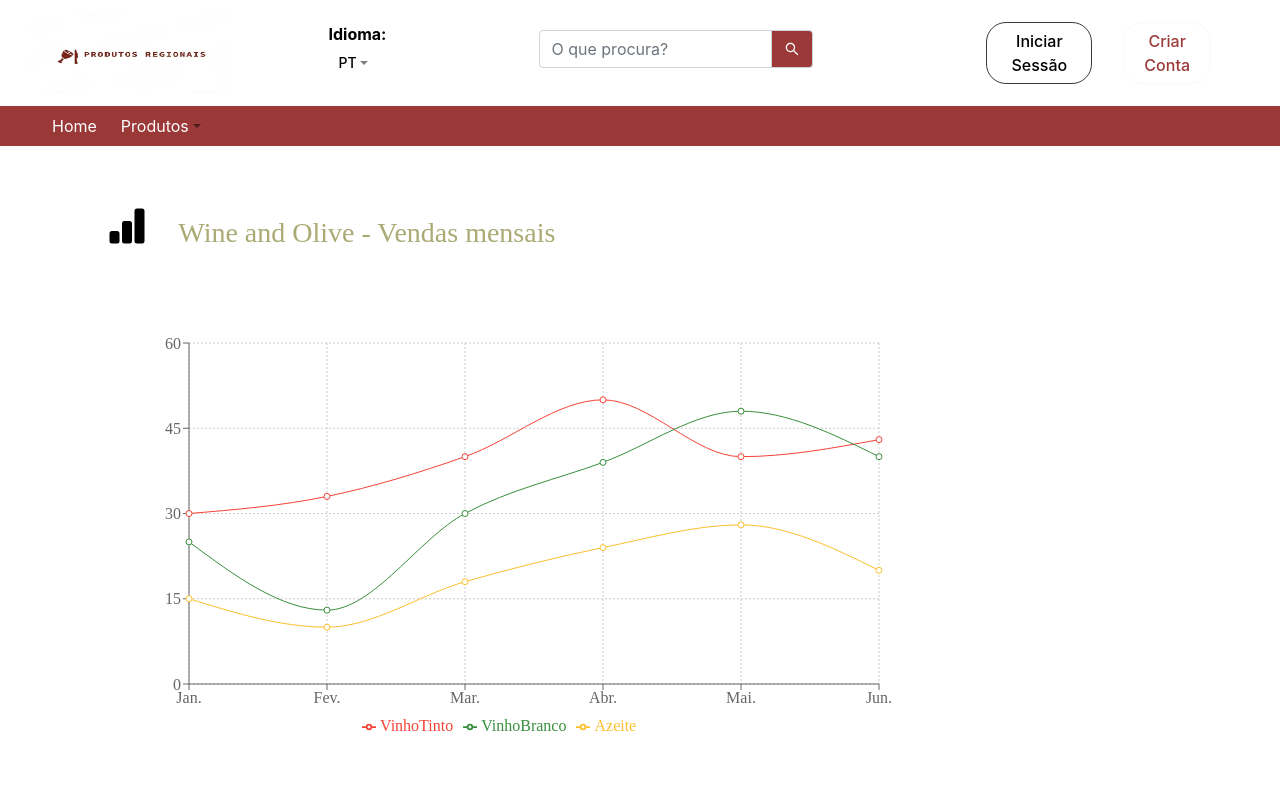
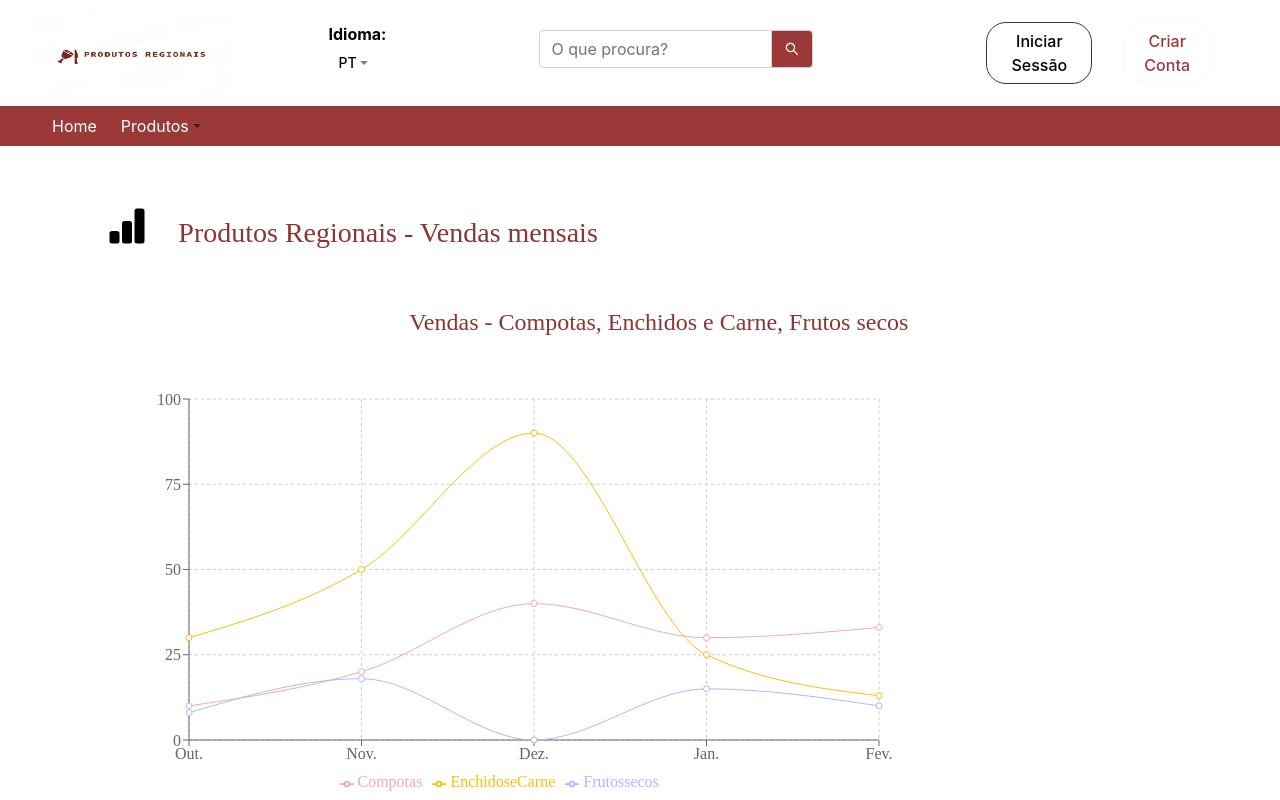
Before and after one commit to DiogoAndreMachadoDuraes/RegionalProducts-Marketplace, a React (Create React App) app: page /dashboardadmin in a window 1280 px wide. Shown: the top 800 px of the page. Built offline with nearby package versions, Linux system fonts and the light colour scheme.

Commit message:
fix code for dashboards

```diff
--- a/src/ui/screens/dashboardAdmin/dashboardAdmin.tsx
+++ b/src/ui/screens/dashboardAdmin/dashboardAdmin.tsx
@@ -13,57 +13,51 @@ import { Tab, Row, Col, Table, Card } from "react-bootstrap";
 
 const data = [
   {
+    name: "Out.",
+    Compotas: 10,
+    EnchidoseCarne: 30,
+    Frutossecos: 8,
+    /* amt: 0, */
+  },
+  {
+    name: "Nov.",
+    Compotas: 20,
+    EnchidoseCarne: 50,
+    Frutossecos: 18,
+    /* amt: 0, */
+  },
+  {
+    name: "Dez.",
+    Compotas: 40,
+    EnchidoseCarne: 90,
+    Frutossecos: 0,
+    /* amt: 0, */
+  },
+  {
     name: "Jan.",
-    VinhoTinto: 30,
-    VinhoBranco: 25,
-    Azeite: 15,
+    Compotas: 30,
+    EnchidoseCarne: 25,
+    Frutossecos: 15,
     /* amt: 5, */
   },
   {
     name: "Fev.",
-    VinhoTinto: 33,
-    VinhoBranco: 13,
-    Azeite: 10,
+    Compotas: 33,
+    EnchidoseCarne: 13,
+    Frutossecos: 10,
     /* amt: 5, */
   },
-  {
-    name: "Mar.",
-    VinhoTinto: 40,
-    VinhoBranco: 30,
-    Azeite: 18,
-    /* amt: 0, */
-  },
-  {
-    name: "Abr.",
-    VinhoTinto: 50,
-    VinhoBranco: 39,
-    Azeite: 24,
-    /* amt: 0, */
-  },
-  {
-    name: "Mai.",
-    VinhoTinto: 40,
-    VinhoBranco: 48,
-    Azeite: 28,
-    /* amt: 0, */
-  },
-  {
-    name: "Jun.",
-    VinhoTinto: 43,
-    VinhoBranco: 40,
-    Azeite: 20,
-    /* amt: 0, */
-  },
+
 ];
 
 export const DashboardAdmin: React.FC = () => {
-
-return (
-	<>
-		<div>
-    <Row id="row" style={{ color: "black", marginTop: 60 }}>
+  const Spacer = require('react-spacer')
+  return (
+    <>
+      <div>
+      <Row id="row" style={{ color: "black", marginTop: 60 }}>
           <Col sm={1} />
-          <Col sm={9} style={{ color: "444903", fontFamily: "artifika" }}>
+          <Col sm={9} style={{ color: "8A3535", fontFamily: "artifika" }}>
             <BsBarChartFill size="40" style={{ color: "black" }} />
           </Col>
           <Col sm={2} />
@@ -71,22 +65,26 @@ return (
         <Row
           id="row"
           style={{
-            color: "#AAAA74",
+            color: "#8A3535",
             fontFamily: "artifika",
             marginTop: -30,
             marginLeft: -50,
           }}
         >
           <Col sm={2} />
-          <Col sm={9} style={{ color: "#AAAA74", fontFamily: "artifika" }}>
-            <h3> Wine and Olive - Vendas mensais </h3>
+          <Col sm={9} style={{ color:'#8A3535', fontFamily:'Artifika' }}>
+            <h3> Produtos Regionais - Vendas mensais </h3>
           </Col>
           <Col sm={1} />
         </Row>
         <Row style={{ fontFamily: "artifika", marginTop: 30 }}>
           <Col sm={1} />
           <Col sm={10}>
-            <LineChart
+
+              <h4 style={{ alignItems:'center', justifyItems:'center', display:'flex', alignContent:'center', marginLeft:300, marginTop:20, color:'#8A3535', fontFamily:'Artifika' }}>
+                Vendas - Compotas, Enchidos e Carne, Frutos secos
+              </h4>
+            <LineChart  style={{ alignItems:'center', justifyItems:'center', display:'flex', alignContent:'center'}}
               width={800}
               height={600}
               data={data}
@@ -97,27 +95,27 @@ return (
                 bottom: 150,
               }}
             >
-              <CartesianGrid strokeDasharray="2 2" />
+              <CartesianGrid strokeDasharray="3 3" />
               <XAxis dataKey="name" />
               <YAxis />
               <Tooltip />
               <Legend />
               <Line
                 type="monotone"
-                dataKey="VinhoTinto"
-                stroke="#f44336"
+                dataKey="Compotas"
+                stroke="#F3AAAA"
                 activeDot={{ r: 6 }}
               />
               <Line
                 type="monotone"
-                dataKey="VinhoBranco"
-                stroke="#388e3c"
+                dataKey="EnchidoseCarne"
+                stroke="#F4C10B"
                 activeDot={{ r: 6 }}
               />
               <Line
                 type="monotone"
-                dataKey="Azeite"
-                stroke="#fbc02d"
+                dataKey="Frutossecos"
+                stroke="#ACB9FF"
                 activeDot={{ r: 6 }}
               />
             </LineChart>
@@ -135,6 +133,10 @@ return (
           >
             <Col sm={1} />
             <Col sm={10}>
+              <h5 style={{ marginTop: 10, fontFamily:'Artifika'  }}>
+                <br />
+                  Compras mensais mais recentes
+            </h5>
               <Card
                 style={{
                   color: "black",
@@ -152,10 +154,11 @@ return (
                     textAlign: "center",
                   }}
                 >
+
                   <thead style={{ width: 10 }}>
                     <tr>
                       <th>Ordem</th>
-                      <th>Quantidade</th>
+                      <th>Quantidades</th>
                       <th>Produto mais vendido</th>
                       <th>Última Compra</th>
                       <th></th>
@@ -167,7 +170,7 @@ return (
             <Col sm={1} />
           </Row>
         </Tab.Container>
-    </div>
+        </div>
   </>
 )
 };
--- a/src/ui/screens/dashboardProducer/dashboardProducer.tsx
+++ b/src/ui/screens/dashboardProducer/dashboardProducer.tsx
@@ -13,57 +13,51 @@ import { Tab, Row, Col, Table, Card } from "react-bootstrap";
 
 const data = [
   {
+    name: "Out.",
+    Compotas: 10,
+    EnchidoseCarne: 30,
+    Frutossecos: 8,
+    /* amt: 0, */
+  },
+  {
+    name: "Nov.",
+    Compotas: 20,
+    EnchidoseCarne: 50,
+    Frutossecos: 18,
+    /* amt: 0, */
+  },
+  {
+    name: "Dez.",
+    Compotas: 40,
+    EnchidoseCarne: 90,
+    Frutossecos: 0,
+    /* amt: 0, */
+  },
+  {
     name: "Jan.",
-    VinhoTinto: 30,
-    VinhoBranco: 25,
-    Azeite: 15,
+    Compotas: 30,
+    EnchidoseCarne: 25,
+    Frutossecos: 15,
     /* amt: 5, */
   },
   {
     name: "Fev.",
-    VinhoTinto: 33,
-    VinhoBranco: 13,
-    Azeite: 10,
+    Compotas: 33,
+    EnchidoseCarne: 13,
+    Frutossecos: 10,
     /* amt: 5, */
   },
-  {
-    name: "Mar.",
-    VinhoTinto: 40,
-    VinhoBranco: 30,
-    Azeite: 18,
-    /* amt: 0, */
-  },
-  {
-    name: "Abr.",
-    VinhoTinto: 50,
-    VinhoBranco: 39,
-    Azeite: 24,
-    /* amt: 0, */
-  },
-  {
-    name: "Mai.",
-    VinhoTinto: 40,
-    VinhoBranco: 48,
-    Azeite: 28,
-    /* amt: 0, */
-  },
-  {
-    name: "Jun.",
-    VinhoTinto: 43,
-    VinhoBranco: 40,
-    Azeite: 20,
-    /* amt: 0, */
-  },
+
 ];
 
 export const DashboardProducer: React.FC = () => {
-
+  const Spacer = require('react-spacer')
   return (
     <>
       <div>
       <Row id="row" style={{ color: "black", marginTop: 60 }}>
           <Col sm={1} />
-          <Col sm={9} style={{ color: "444903", fontFamily: "artifika" }}>
+          <Col sm={9} style={{ color: "8A3535", fontFamily: "artifika" }}>
             <BsBarChartFill size="40" style={{ color: "black" }} />
           </Col>
           <Col sm={2} />
@@ -71,22 +65,26 @@ export const DashboardProducer: React.FC = () => {
         <Row
           id="row"
           style={{
-            color: "#AAAA74",
+            color: "#8A3535",
             fontFamily: "artifika",
             marginTop: -30,
             marginLeft: -50,
           }}
         >
           <Col sm={2} />
-          <Col sm={9} style={{ color: "#AAAA74", fontFamily: "artifika" }}>
-            <h3> Wine and Olive - Vendas mensais </h3>
+          <Col sm={9} style={{ color:'#8A3535', fontFamily:'Artifika' }}>
+            <h3> Produtos Regionais - Vendas mensais </h3>
           </Col>
           <Col sm={1} />
         </Row>
         <Row style={{ fontFamily: "artifika", marginTop: 30 }}>
           <Col sm={1} />
           <Col sm={10}>
-            <LineChart
+
+              <h4 style={{ alignItems:'center', justifyItems:'center', display:'flex', alignContent:'center', marginLeft:300, marginTop:20, color:'#8A3535', fontFamily:'Artifika' }}>
+                Vendas - Compotas, Enchidos e Carne, Frutos secos
+              </h4>
+            <LineChart  style={{ alignItems:'center', justifyItems:'center', display:'flex', alignContent:'center'}}
               width={800}
               height={600}
               data={data}
@@ -97,27 +95,27 @@ export const DashboardProducer: React.FC = () => {
                 bottom: 150,
               }}
             >
-              <CartesianGrid strokeDasharray="2 2" />
+              <CartesianGrid strokeDasharray="3 3" />
               <XAxis dataKey="name" />
               <YAxis />
               <Tooltip />
               <Legend />
               <Line
                 type="monotone"
-                dataKey="VinhoTinto"
-                stroke="#f44336"
+                dataKey="Compotas"
+                stroke="#F3AAAA"
                 activeDot={{ r: 6 }}
               />
               <Line
                 type="monotone"
-                dataKey="VinhoBranco"
-                stroke="#388e3c"
+                dataKey="EnchidoseCarne"
+                stroke="#F4C10B"
                 activeDot={{ r: 6 }}
               />
               <Line
                 type="monotone"
-                dataKey="Azeite"
-                stroke="#fbc02d"
+                dataKey="Frutossecos"
+                stroke="#ACB9FF"
                 activeDot={{ r: 6 }}
               />
             </LineChart>
@@ -135,6 +133,10 @@ export const DashboardProducer: React.FC = () => {
           >
             <Col sm={1} />
             <Col sm={10}>
+              <h5 style={{ marginTop: 10, fontFamily:'Artifika'  }}>
+                <br />
+                  Compras mensais mais recentes
+            </h5>
               <Card
                 style={{
                   color: "black",
@@ -152,10 +154,11 @@ export const DashboardProducer: React.FC = () => {
                     textAlign: "center",
                   }}
                 >
+
                   <thead style={{ width: 10 }}>
                     <tr>
                       <th>Ordem</th>
-                      <th>Quantidade</th>
+                      <th>Quantidades</th>
                       <th>Produto mais vendido</th>
                       <th>Última Compra</th>
                       <th></th>
--- a/src/ui/screens/order/order.tsx
+++ b/src/ui/screens/order/order.tsx
@@ -7,6 +7,8 @@ import Table from 'react-bootstrap/Table';
 import { useHistory } from 'react-router';
 import NavDropdown from 'react-bootstrap/NavDropdown';
 import Breadcrumb from 'react-bootstrap/Breadcrumb';
+import { AiOutlineStar, AiOutlineRight } from "react-icons/ai";
+import { Card } from 'react-bootstrap';
 
 interface OrderList {
 	_id: {$oid: string},
@@ -81,7 +83,7 @@ export const Order: React.FC = () => {
 			<div>
 				<div>
 					<Breadcrumb style={{ marginTop: 20, marginLeft: 28, fontFamily: "artifika", color: "#9B3939" }} id="breadcrumb">
-						<Col md={2}>
+						{/* <Col md={2}>
 							<NavDropdown.Item href="/client" class="menulateral" eventKey="4.1">
 								A minha Conta
 							</NavDropdown.Item>
@@ -93,13 +95,30 @@ export const Order: React.FC = () => {
 							<NavDropdown.Item href="/favorites" eventKey="4.4">
 								Os meus Favoritos
 							</NavDropdown.Item>
-						</Col>
+						</Col> */}
 						<Col md={1}></Col>
 						<Col md={9}>
-							<h3 style={{ color: '#AAAA74' }}>
-								As minhas Encomendas
-								<br />
-							</h3>
+						<Breadcrumb
+           /*  width="300"
+            height="300" */
+            style={{ marginTop: 20/* , boxShadow:'rgba(117,0,0,0.5)' */ }}
+            id="breadcrumb"
+          >
+
+            <Card style={{backgroundColor: "#9B3939", /* boxShadow:'rgba(117,0,0,0.4)' */}}>
+              <Breadcrumb.Item style={{fontFamily: "artifika" }} href="/home">Home</Breadcrumb.Item>
+            </Card>
+            <Spacer width='12px'/>
+            <div style={{color: "#9B3939"}}><AiOutlineRight /></div>
+            <Spacer width='12px'/>
+            <Breadcrumb.Item active style={{ color: "#9B3939", fontFamily: "artifika" }}>
+			 Encomendas
+            </Breadcrumb.Item>
+          </Breadcrumb>
+		  <br />
+
+          <h1 style={{fontFamily: "artifika", color: "#9B3939" }} /* class="text-left" */> As Minhas Encomendas </h1>
+          <br />
 							<Spacer height='12px'/>
 							<div>
 								<Table hover responsive="sm">
```
